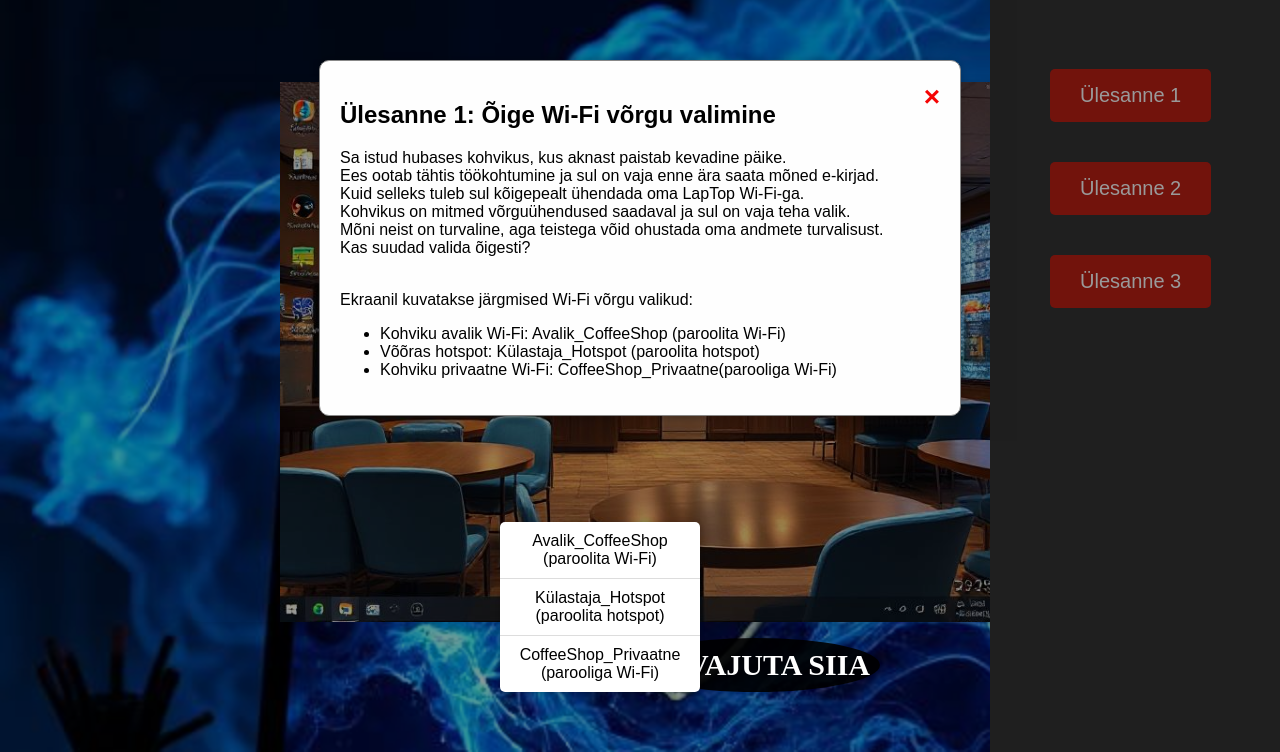
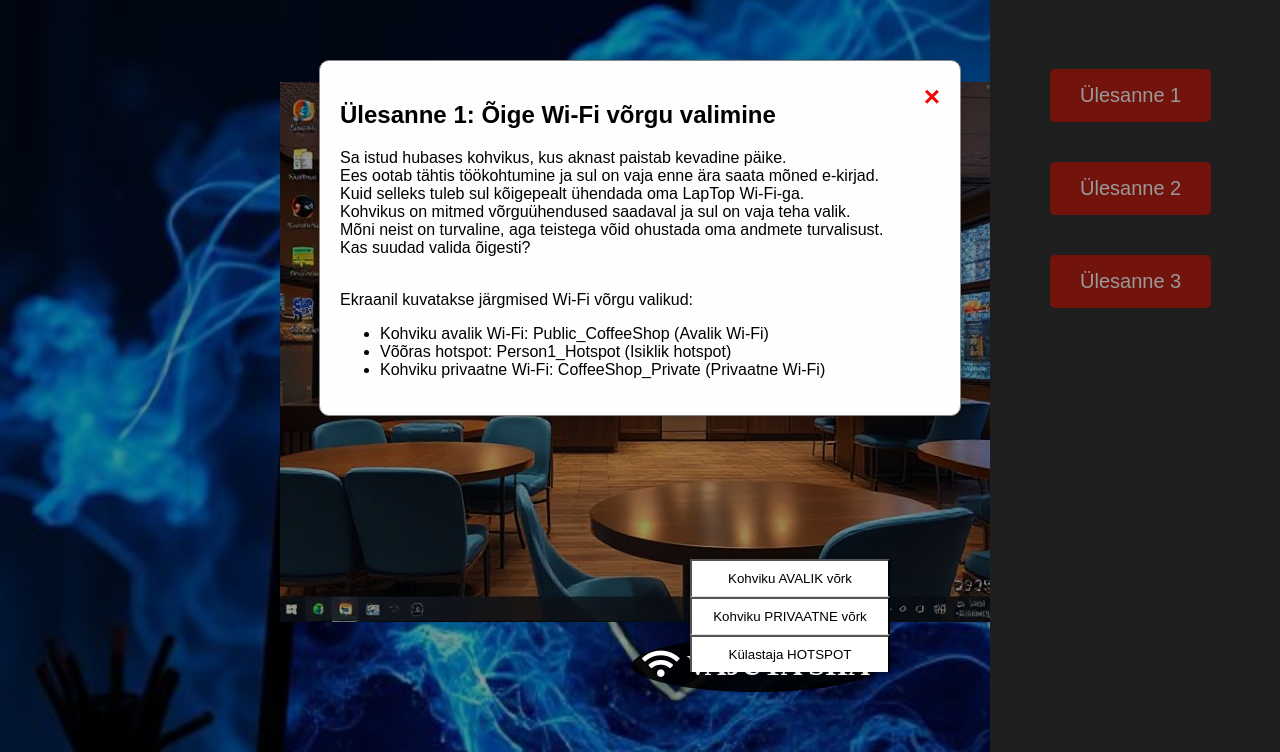
Before and after one commit to eleriin/KyberSeiklus, a plain HTML site: page task1.html in a window 1280 px wide. Both pictures are taken after a click on the button "VAJUTA SIIA". Shown: the part 68-820 px from the top of the page. Drawn offline with Linux system fonts and the light colour scheme.

Commit message:
lõplik lahendus

```diff
--- a/style.css
+++ b/style.css
@@ -210,7 +210,12 @@ header h1 {
 }
 
 /* Wi-Fi Button (visible by default) */
-.wifi-button {
+.wifi-container {
+    position: relative;
+}
+
+/* Wi-Fi Button (visible by default) */
+#wifi-button {
     position: absolute; /* Position the button relative to .desktop-container */
     bottom: 40px; /* Distance from the bottom of the container */
     right: 400px; /* Distance from the right of the container */
@@ -225,11 +230,11 @@ header h1 {
     transition: background-color 0.3s ease; /* Smooth hover effect */
 }
 
-.wifi-button:hover {
+#wifi-button:hover {
     background-color: rgba(0, 0, 0, 0.8); /* Change background on hover */
 }
 
-.wifi-button:focus {
+#wifi-button:focus {
     outline: none; /* Remove outline on focus for cleaner appearance */
 }
 
@@ -237,8 +242,8 @@ header h1 {
 .wifi-dropdown {
     display: none; /* Hide by default */
     position: absolute;
-    bottom: 40px; /* Place dropdown above the button */
-    left: 500px; /* Align with the button */
+    bottom: 60px; /* Place dropdown above the button */
+    left: 690px; /* Align with the button */
     background-color: white;
     border-radius: 5px;
     box-shadow: 0 0 5px rgba(0, 0, 0, 0.2);
@@ -246,29 +251,40 @@ header h1 {
     z-index: 999; /* Ensure it's above other content */
 }
 
-.wifi-dropdown ul {
-    list-style: none;
-    padding: 0;
-    margin: 0;
+.wifi-dropdown button {
+    padding: 10px;
+    background: #fff;
+    cursor: pointer;
+    border-bottom: 1px solid #ddd;
+    width: 100%;
 }
 
-.wifi-dropdown li {
-    padding: 10px;
-    cursor: pointer;
-    border-bottom: 1px solid #ddd;
-}
-
-.wifi-dropdown li:hover {
+.wifi-dropdown button:hover {
     background-color: #12e912;
 }
 
-.wifi-dropdown li:last-child {
+.wifi-dropdown button:last-child {
     border-bottom: none; /* Remove border on last item */
 }
 
 /* Hidden class to hide Wi-Fi dropdown when the modal is shown */
 .wifi-button.hidden {
     display: none;
+}
+
+#wifi1,
+#wifi2,
+#wifi3 {
+    display: none;
+    position: fixed;
+    background-color: #fefefe;
+    margin: auto; /* Center the modal horizontally */
+    padding: 20px;
+    border: 1px solid #888;
+    width: 50%; /* Set the width of the modal */
+    max-width: 600px; /* Max width to prevent it from being too wide */
+    border-radius: 10px; /* Optional: rounded corners for a more modern look */
+    box-shadow: 0 0 10px rgba(0, 0, 0, 0.2); /* Optional: add a shadow effect for better visibility */
 }
 /*Task2.email diasin*/
 #inbox {
--- a/task1.html
+++ b/task1.html
@@ -22,27 +22,29 @@
     </div>
 
     <div class="desktop-container">
-        <!-- Wi-Fi Button -->
-        <button class="wifi-button">
-            <i class="fas fa-wifi"> VAJUTA SIIA</i> <!-- Wi-Fi icon -->
-        </button>
+        <div id="wifi-container">
+                    <!-- Wi-Fi Button -->
+            <button id="wifi-button" onClick="toggleWifiDropdown()">
+                <i class="fas fa-wifi"> VAJUTA SIIA</i> <!-- Wi-Fi icon -->
+            </button>
 
-        <!-- Wi-Fi Networks Dropdown -->
-        <div id="wifiDropdown" class="wifi-dropdown">
-            <ul>
-                <li class="wifi-network" data-info="Avalik Wi-Fi, turvalisus madal, igaüks saab kasutada">Avalik_CoffeeShop (paroolita Wi-Fi)</li>
-                <li class="wifi-network" data-info="Privaatne Wi-Fi, turvalisus kõrge, ainult kohviku külastajatele">Külastaja_Hotspot (paroolita hotspot)</li>
-                <li class="wifi-network" data-info="Hotspot, turvalisus madal, võib olla ohtlik">CoffeeShop_Privaatne (parooliga Wi-Fi)</li>
-            </ul>
-        </div>
-
-        <!-- Info Section for Selected Wi-Fi Network -->
-        <div id="wifiInfo" class="wifi-info">
-            <h3 id="networkName"></h3>
-            <p id="networkDetails"></p>
+            <!-- Wi-Fi Networks (Now it's a dropdown near the Wi-Fi button) -->
+            <div id="wifiDropdown" class="wifi-dropdown">
+                <button class="wifi-network" onClick="wifi1()">Kohviku AVALIK võrk</button>
+                <button class="wifi-network" onClick="wifi2()">Kohviku PRIVAATNE võrk</button>
+                <button class="wifi-network" onClick="wifi3()">Külastaja HOTSPOT</button>
+            </div>
         </div>
     </div>
-
+    <div id="wifi1">
+        <p>Valisid Kohviku AVALIK võrk</p>
+    </div>
+    <div id="wifi2">
+        <p>Valisid Kohviku PRIVAATNE võrk</p>
+    </div>
+    <div id="wifi3">
+        <p>Valisid Külastaja HOTSPOT</p>
+    </div>
     <!-- Task 1 Modal -->
     <div id="taskModal" class="modal">
         <div class="modal-content">
@@ -57,11 +59,12 @@
             <br>
             Ekraanil kuvatakse järgmised Wi-Fi võrgu valikud:
             <ul>
-                <li>Kohviku avalik Wi-Fi: Avalik_CoffeeShop (paroolita Wi-Fi)</li>
-                <li>Võõras hotspot: Külastaja_Hotspot (paroolita hotspot)</li>
-                <li>Kohviku privaatne Wi-Fi: CoffeeShop_Privaatne(parooliga Wi-Fi)</li>
+                <li>Kohviku avalik Wi-Fi: Public_CoffeeShop (Avalik Wi-Fi)</li>
+                <li>Võõras hotspot: Person1_Hotspot (Isiklik hotspot)</li>
+                <li>Kohviku privaatne Wi-Fi: CoffeeShop_Private (Privaatne Wi-Fi)</li>
             </ul>
         </div>
+    </div>
     </div>
 
     <script src="script.js"></script>
```
